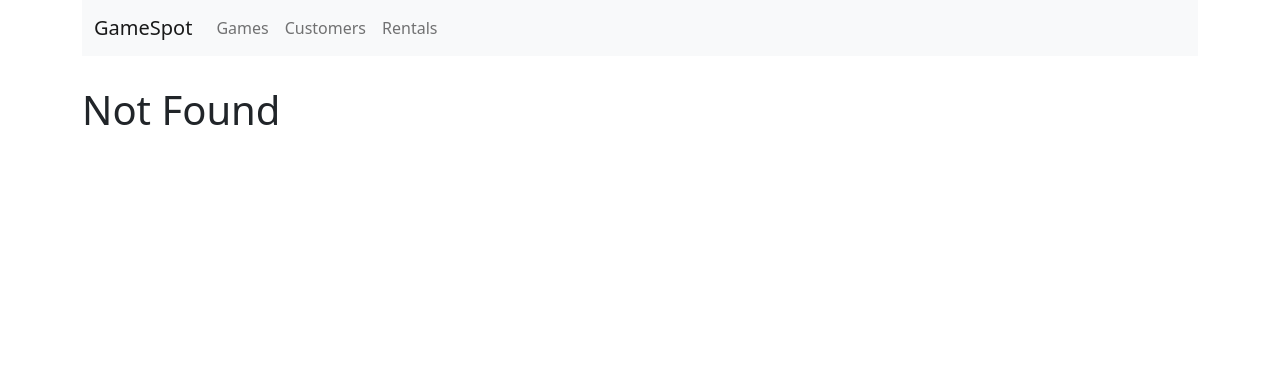
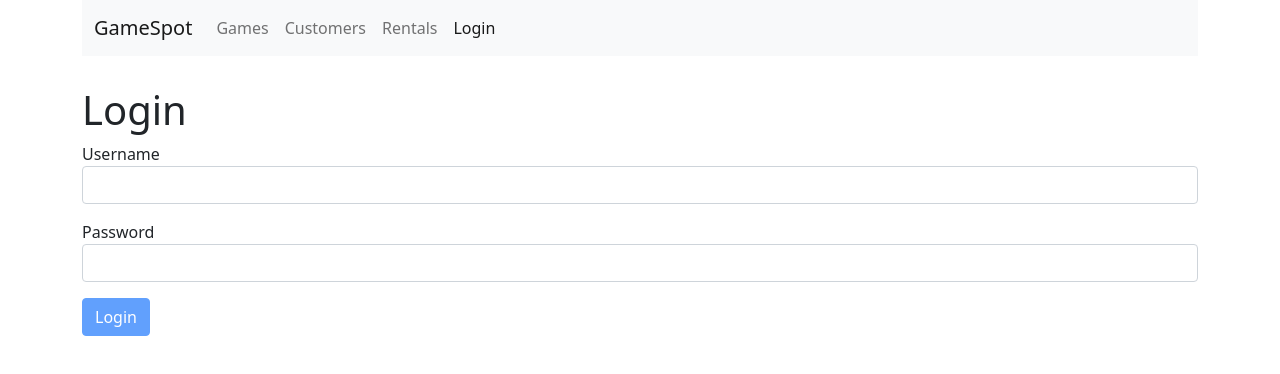
Before and after one commit to SirDev97/GameSpot, a React (Create React App) app in the folder client/: page /login in a window 1280 px wide. Before the commit this address led to /not-found. Shown: the top 374 px of the page. Built offline with nearby package versions, Linux system fonts and the light colour scheme.

Commit message:
add loginForm component and validation

```diff
--- a/client/package.json
+++ b/client/package.json
@@ -8,6 +8,7 @@
     "@testing-library/user-event": "^12.8.3",
     "bootstrap": "^5.1.3",
     "font-awesome": "^4.7.0",
+    "joi-browser": "^13.4.0",
     "lodash": "^4.17.21",
     "prop-types": "^15.7.2",
     "react": "^17.0.2",
--- a/client/src/App.js
+++ b/client/src/App.js
@@ -6,6 +6,7 @@ import Rentals from './components/rentals';
 import NotFound from './components/notFound';
 import NavBar from './components/navBar';
 import GameForm from './components/gameForm';
+import LoginForm from './components/loginForm';
 import './App.css';
 
 function App() {
@@ -14,6 +15,7 @@ function App() {
       <main className="container">
         <NavBar />
         <Switch>
+          <Route path="/login" component={LoginForm} />
           <Route path="/games/:id" component={GameForm} />
           <Route path="/games" component={Games}></Route>
           <Route path="/customers" component={Customers}></Route>
--- /dev/null
+++ b/client/src/components/common/input.js
@@ -0,0 +1,20 @@
+import React from 'react';
+
+const Input = ({ name, label, value, error, onChange }) => {
+  return (
+    <div className="form-group mb-3">
+      <label htmlFor={name}>{label}</label>
+      <input
+        value={value}
+        onChange={onChange}
+        name={name}
+        id={name}
+        type="text"
+        className="form-control"
+      />
+      {error && <div className="alert alert-danger">{error}</div>}
+    </div>
+  );
+};
+
+export default Input;
--- /dev/null
+++ b/client/src/components/loginForm.js
@@ -0,0 +1,88 @@
+import React from 'react';
+import Joi from 'joi-browser';
+import Input from './common/input';
+
+class LoginForm extends React.Component {
+  state = {
+    account: { username: '', password: '' },
+    errors: {},
+  };
+
+  schema = {
+    username: Joi.string().required().label('Username'),
+    password: Joi.string().required().label('Password'),
+  };
+
+  validate = () => {
+    const options = { abortEarly: false };
+
+    const { error } = Joi.validate(this.state.account, this.schema, options);
+
+    if (!error) return null;
+
+    const errors = {};
+
+    for (let item of error.details) errors[item.path[0]] = item.message;
+    return errors;
+  };
+
+  validateProperty = ({ name, value }) => {
+    const obj = { [name]: value };
+    const schema = { [name]: this.schema[name] };
+    const { error } = Joi.validate(obj, schema);
+
+    return error ? error.details[0].message : null;
+  };
+
+  handleSubmit = (e) => {
+    e.preventDefault();
+    const errors = this.validate();
+    this.setState({ errors: errors || {} });
+    if (errors) return;
+    console.log('Submitted');
+  };
+
+  handleChange = ({ currentTarget: input }) => {
+    const errors = { ...this.state.errors };
+    const errorMessage = this.validateProperty(input);
+
+    if (errorMessage) errors[input.name] = errorMessage;
+    else delete errors[input.name];
+
+    const account = { ...this.state.account };
+    account[input.name] = input.value;
+
+    this.setState({ account, errors });
+  };
+
+  render() {
+    const { account, errors } = this.state;
+
+    return (
+      <div>
+        <h1>Login</h1>
+        <form onSubmit={this.handleSubmit}>
+          <Input
+            name="username"
+            label="Username"
+            value={account.username}
+            error={errors.username}
+            onChange={this.handleChange}
+          />
+          <Input
+            name="password"
+            label="Password"
+            value={account.password}
+            error={errors.password}
+            onChange={this.handleChange}
+          />
+          <button disabled={this.validate()} className="btn btn-primary">
+            Login
+          </button>
+        </form>
+      </div>
+    );
+  }
+}
+
+export default LoginForm;
--- a/client/src/components/navBar.js
+++ b/client/src/components/navBar.js
@@ -25,14 +25,22 @@ const NavBar = () => {
                 Games
               </NavLink>
             </li>
+
             <li className="nav-item">
               <NavLink className="nav-link" to="/customers">
                 Customers
               </NavLink>
             </li>
+
             <li className="nav-item">
               <NavLink className="nav-link" to="/rentals">
                 Rentals
+              </NavLink>
+            </li>
+
+            <li className="nav-item">
+              <NavLink className="nav-link" to="/login">
+                Login
               </NavLink>
             </li>
           </ul>
```
Also changed, not shown: 1 other file (tests, documents, lock files or other folders).
